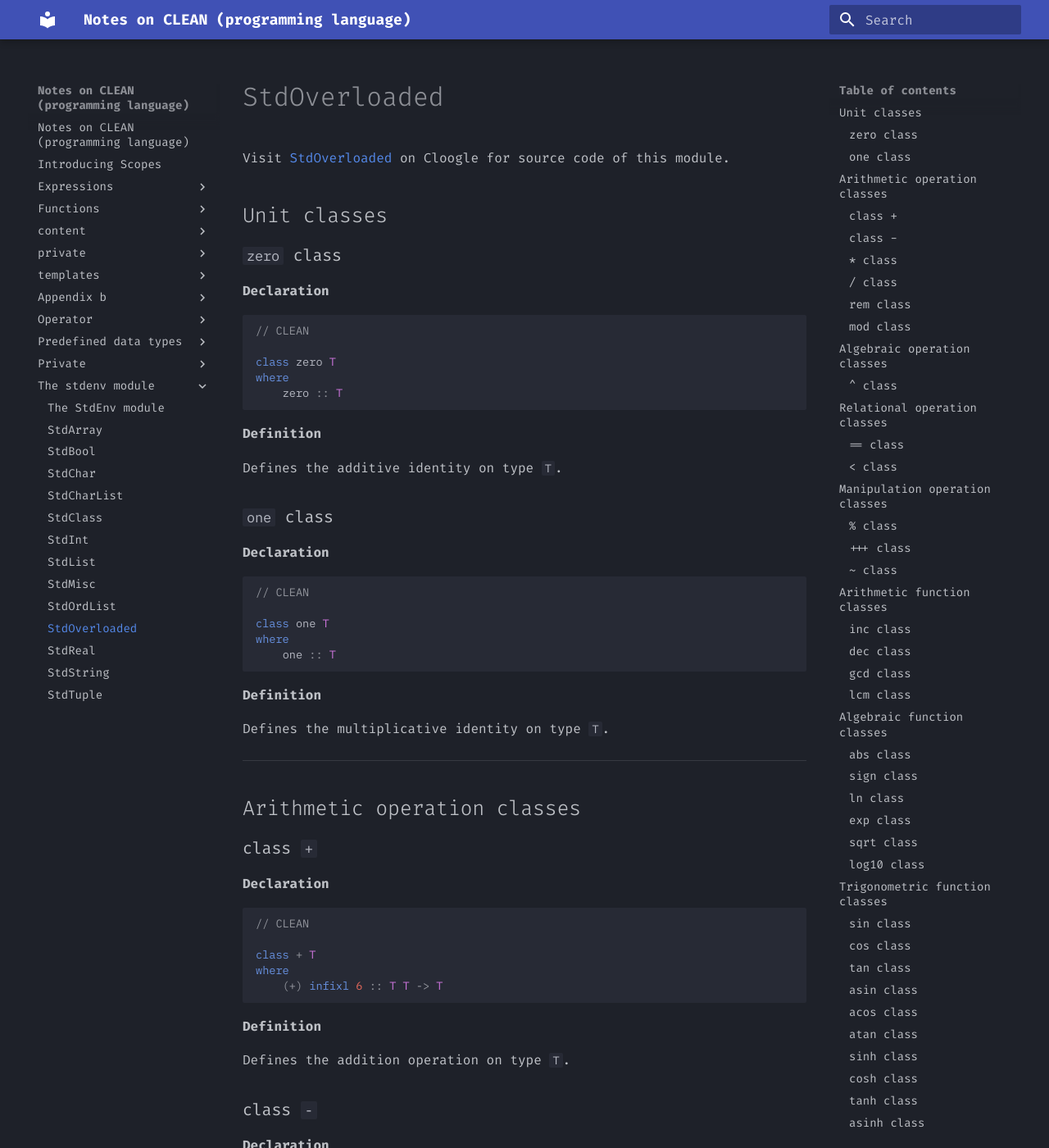
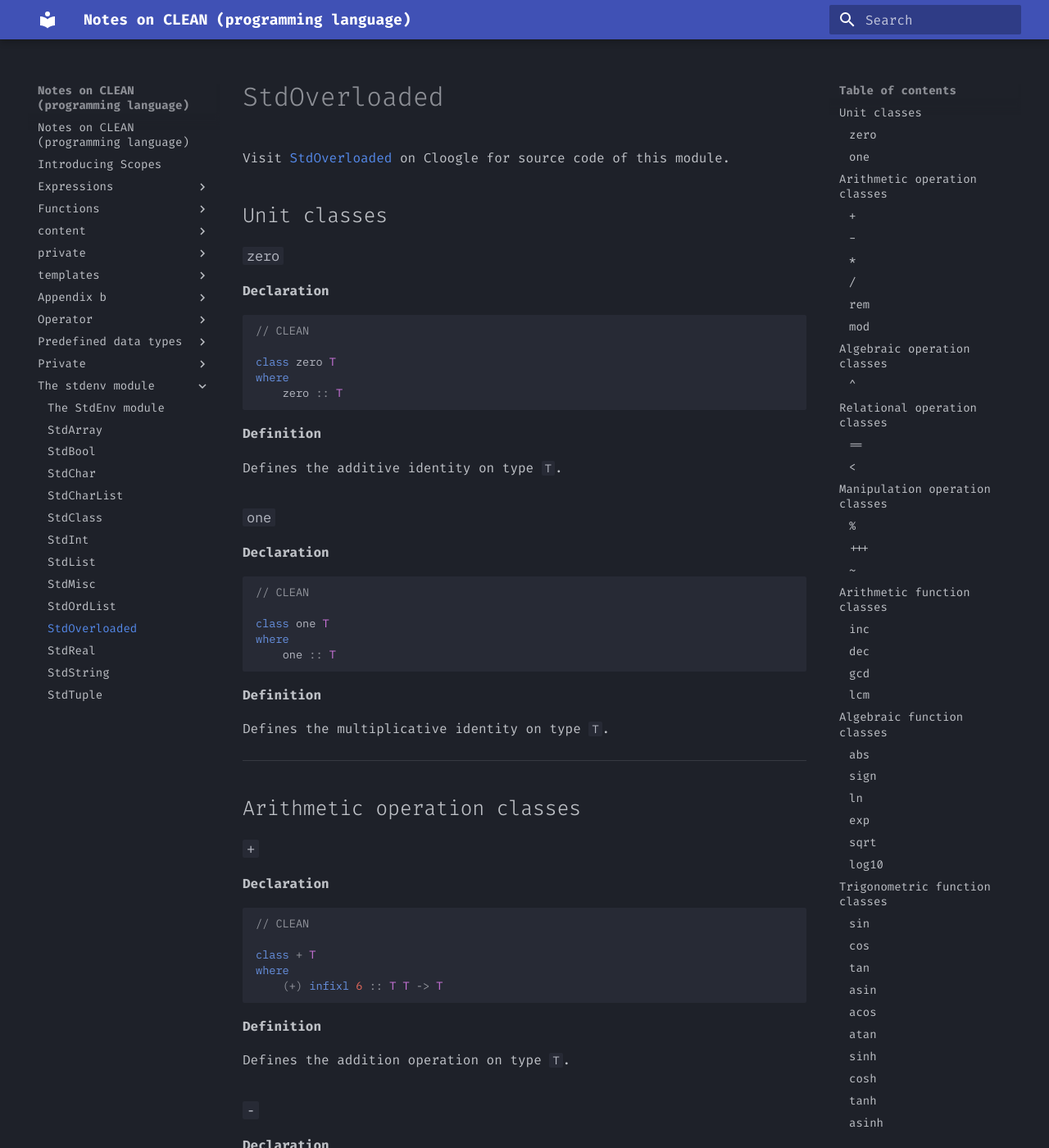
Before and after one commit to Eurydia/notes-on-clean-programming-language, an MkDocs documentation site: the page built from docs/the-stdenv-module/stdoverloaded.md, in a window 1280 px wide and 1400 px high. Shown: the whole window at 82% size. Built offline with MkDocs 1.6.1 and Material for MkDocs 9.7.7, drawn with Linux system fonts in a browser that asks for light colours; some of the changed text lies outside the part shown.

Commit message:
Update stdoverloaded.md

```diff
--- a/docs/the-stdenv-module/stdoverloaded.md
+++ b/docs/the-stdenv-module/stdoverloaded.md
@@ -8,7 +8,7 @@ Visit [StdOverloaded](https://cloogle.org/src/#base-stdenv/StdOverloaded;icl;lin
 
 ## Unit classes
 
-### `zero` class
+### `zero`
 
 **Declaration**
 
@@ -24,7 +24,7 @@ where
 
 Defines the additive identity on type `T`.
 
-### `one` class
+### `one`
 
 **Declaration**
 
@@ -44,7 +44,7 @@ Defines the multiplicative identity on type `T`.
 
 ## Arithmetic operation classes
 
-### class `+`
+### `+`
 
 **Declaration**
 
@@ -60,7 +60,7 @@ where
 
 Defines the addition operation on type `T`.
 
-### class `-`
+### `-`
 
 **Declaration**
 
@@ -76,7 +76,7 @@ where
 
 Defines the subtraction operation on type `T`.
 
-### `*` class
+### `*`
 
 **Declaration**
 
@@ -92,7 +92,7 @@ where
 
 Defines the multiplication operation on type `T`.
 
-### `/` class
+### `/`
 
 **Declaration**
 
@@ -108,7 +108,7 @@ where
 
 Defines the division operation on type `T`.
 
-### `rem` class
+### `rem`
 
 **Declaration**
 
@@ -124,7 +124,7 @@ where
 
 Defines the reminder division operation on type `T`.
 
-### `mod` class
+### `mod`
 
 **Declaration**
 
@@ -144,7 +144,7 @@ Defines the modulo operation on type `T`.
 
 ## Algebraic operation classes
 
-### `^` class
+### `^`
 
 **Declaration**
 
@@ -164,7 +164,7 @@ Defines the exponentiation operation on type `T`.
 
 ## Relational operation classes
 
-### `==` class
+### `==`
 
 **Declaration**
 
@@ -180,7 +180,7 @@ where
 
 Defines the equality operation on type `T`.
 
-### `<` class
+### `<`
 
 **Declaration**
 
@@ -200,7 +200,7 @@ Defines the less than operation on type `T`.
 
 ## Manipulation operation classes
 
-### `%` class
+### `%`
 
 **Declaration**
 
@@ -216,7 +216,7 @@ where
 
 Defines the slicing operation on type `T`.
 
-### `+++` class
+### `+++`
 
 **Declaration**
 
@@ -232,7 +232,7 @@ where
 
 Defines the concatenation operation on type `T`.
 
-### `~` class
+### `~`
 
 **Declaration**
 
@@ -252,7 +252,7 @@ Defines the negation operation on type `T`.
 
 ## Arithmetic function classes
 
-### `inc` class
+### `inc`
 
 **Declaration**
 
@@ -268,7 +268,7 @@ where
 
 Defines unit increment on type `T`.
 
-### `dec` class
+### `dec`
 
 **Declaration**
 
@@ -284,7 +284,7 @@ where
 
 Defines unit decrement on type `T`.
 
-### `gcd` class
+### `gcd`
 
 **Declaration**
 
@@ -300,7 +300,7 @@ where
 
 Defines the greatest common divisor operation on type `T`.
 
-### `lcm` class
+### `lcm`
 
 **Declaration**
 
@@ -320,7 +320,7 @@ Defines the least common multiple operation on type `T`.
 
 ## Algebraic function classes
 
-### `abs` class
+### `abs`
 
 **Declaration**
 
@@ -336,7 +336,7 @@ where
 
 Defines the absolute value function on type `T`.
 
-### `sign` class
+### `sign`
 
 **Declaration**
 
@@ -352,7 +352,7 @@ where
 
 Defines the sign function on type `T`.
 
-### `ln` class
+### `ln`
 
 **Declaration**
 
@@ -368,7 +368,7 @@ where
 
 Defines the natural logarithm function on type `T`.
 
-### `exp` class
+### `exp`
 
 **Declaration**
 
@@ -384,7 +384,7 @@ where
 
 Defines the exponential function on type `T`.
 
-### `sqrt` class
+### `sqrt`
 
 **Declaration**
 
@@ -400,7 +400,7 @@ where
 
 Defines the square root function on type `T`.
 
-### `log10` class
+### `log10`
 
 **Declaration**
 
@@ -420,7 +420,7 @@ Defines the base-ten logarithm function on type `T`.
 
 ## Trigonometric function classes
 
-### `sin` class
+### `sin`
 
 **Declaration**
 
@@ -436,7 +436,7 @@ where
 
 Defines the sine function on type `T`.
 
-### `cos` class
+### `cos`
 
 **Declaration**
 
@@ -452,7 +452,7 @@ where
 
 Defines the cosine function on type `T`.
 
-### `tan` class
+### `tan`
 
 **Declaration**
 
@@ -468,7 +468,7 @@ where
 
 Defines the tangent function on type `T`.
 
-### `asin` class
+### `asin`
 
 **Declaration**
 
@@ -484,7 +484,7 @@ where
 
 Defines the inverse of sine function on type `T`.
 
-### `acos` class
+### `acos`
 
 **Declaration**
 
@@ -500,7 +500,7 @@ where
 
 Defines the inverse of cosine function on type `T`.
 
-### `atan` class
+### `atan`
 
 **Declaration**
 
@@ -516,7 +516,7 @@ where
 
 Defines the inverse of tangent function on type `T`.
 
-### `sinh` class
+### `sinh`
 
 **Declaration**
 
@@ -532,7 +532,7 @@ where
 
 Defines the hyperbolic sine function on type `T`.
 
-### `cosh` class
+### `cosh`
 
 **Declaration**
 
@@ -548,7 +548,7 @@ where
 
 Defines the hyperbolic cosine function on type `T`.
 
-### `tanh` class
+### `tanh`
 
 **Declaration**
 
@@ -564,7 +564,7 @@ where
 
 Defines the hyperbolic tangent function on type `T`.
 
-### `asinh` class
+### `asinh`
 
 **Declaration**
 
@@ -580,7 +580,7 @@ where
 
 Defines the inverse of hyperbolic sine function on type `T`.
 
-### `acosh` class
+### `acosh`
 
 **Declaration**
 
@@ -596,7 +596,7 @@ where
 
 Defines the inverse of hyperbolic cosine function on type `T`.
 
-### `atanh` class
+### `atanh`
 
 **Declaration**
 
@@ -616,7 +616,7 @@ Defines the inverse of hyperbolic tangent function on type `T`.
 
 ## Validator function classes
 
-### `isEven` class
+### `isEven`
 
 **Declaration**
 
@@ -632,7 +632,7 @@ where
 
 Defines the `isEven` function on type `T`.
 
-### `isOdd` class
+### `isOdd`
 
 **Declaration**
 
@@ -670,7 +670,7 @@ Defines the `length` function on type `T`.
 
 ## Type conversion function classes
 
-### `toInt` class
+### `toInt`
 
 **Declaration**
 
@@ -686,7 +686,7 @@ where
 
 Defines conversion from type `T` to integer.
 
-### `toReal` class
+### `toReal`
 
 **Declaration**
 
@@ -702,7 +702,7 @@ where
 
 Defines conversion from type `T` to real numbers.
 
-### `toChar` class
+### `toChar`
 
 **Declaration**
 
@@ -718,7 +718,7 @@ where
 
 Defines conversion from type `T` to character.
 
-### `toBool` class
+### `toBool`
 
 **Declaration**
 
@@ -734,7 +734,7 @@ where
 
 Defines conversion from type `T` to Boolean.
 
-### `toString` class
+### `toString`
 
 **Declaration**
 
@@ -750,7 +750,7 @@ where
 
 Defines conversion from type `T` to string.
 
-### `fromInt` class
+### `fromInt`
 
 **Declaration**
 
@@ -766,7 +766,7 @@ where
 
 Defines conversion from integer to type `T`.
 
-### `fromReal` class
+### `fromReal`
 
 **Declaration**
 
@@ -782,7 +782,7 @@ where
 
 Defines conversion from real number to type `T`.
 
-### `fromChar` class
+### `fromChar`
 
 **Declaration**
 
@@ -798,7 +798,7 @@ where
 
 Defines conversion from character to type `T`.
 
-### `fromBool` class
+### `fromBool`
 
 **Declaration**
 
@@ -814,7 +814,7 @@ where
 
 Defines conversion from Boolean to type `T`.
 
-### `fromString` class
+### `fromString`
 
 **Declaration**
 
```
